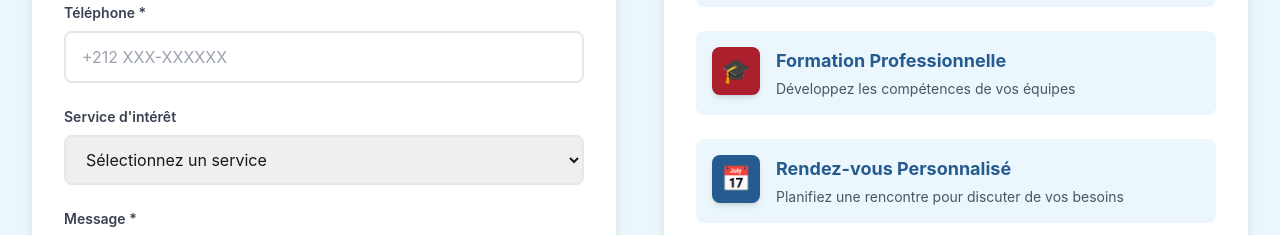
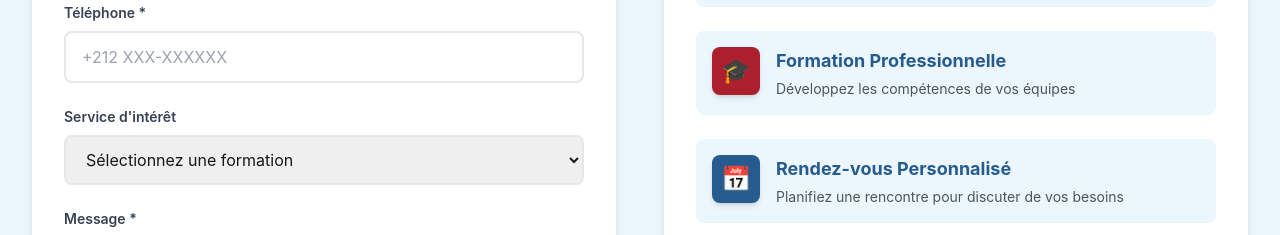
Before and after one commit to adambelguith/exa, a Next.js app: page /contact in a window 1280 px wide. Shown: the part 1498-1733 px from the top of the page. Built offline with nearby package versions, Linux system fonts and the light colour scheme.

Commit message:
change list formation

```diff
--- a/app/contact/page.tsx
+++ b/app/contact/page.tsx
@@ -33,7 +33,7 @@ export default function Contact() {
         name: '',
         email: '',
         phone: '',
-        service: '',
+        formation: '',
         message: '',
       });
     }, 3000);
@@ -203,17 +203,17 @@ export default function Contact() {
                 </div>
 
                 <div>
-                  <label htmlFor="service" className="block text-sm font-semibold text-gray-700 mb-2">
+                  <label htmlFor="formation" className="block text-sm font-semibold text-gray-700 mb-2">
                     Service d'intérêt
                   </label>
                   <select
-                    id="service"
-                    name="service"
-                    value={formData.service}
+                    id="formation"
+                    name="formation"
+                    value={formData.formation}
                     onChange={handleChange}
                     className="w-full px-4 py-3 border-2 border-gray-200 rounded-lg focus:ring-2 focus:ring-[#46c0b5] focus:border-transparent transition-all outline-none"
                   >
-                    <option value="">Sélectionnez un service</option>
+                    <option value="">Sélectionnez une formation</option>
                     {services.map((service, index) => (
                       <option key={index} value={service}>
                         {service}
--- a/app/prestations/page.tsx
+++ b/app/prestations/page.tsx
@@ -246,7 +246,7 @@ export default function Prestations() {
         </section>
       </AnimatedSection>
 
-      {/* Why Choose Our Services - Animated */}
+
       <AnimatedSection direction="right" color="#46c0b5">
         <section className="py-20 bg-gradient-to-b from-gray-50 to-white">
           <div className="container mx-auto px-4 lg:px-8">
```
